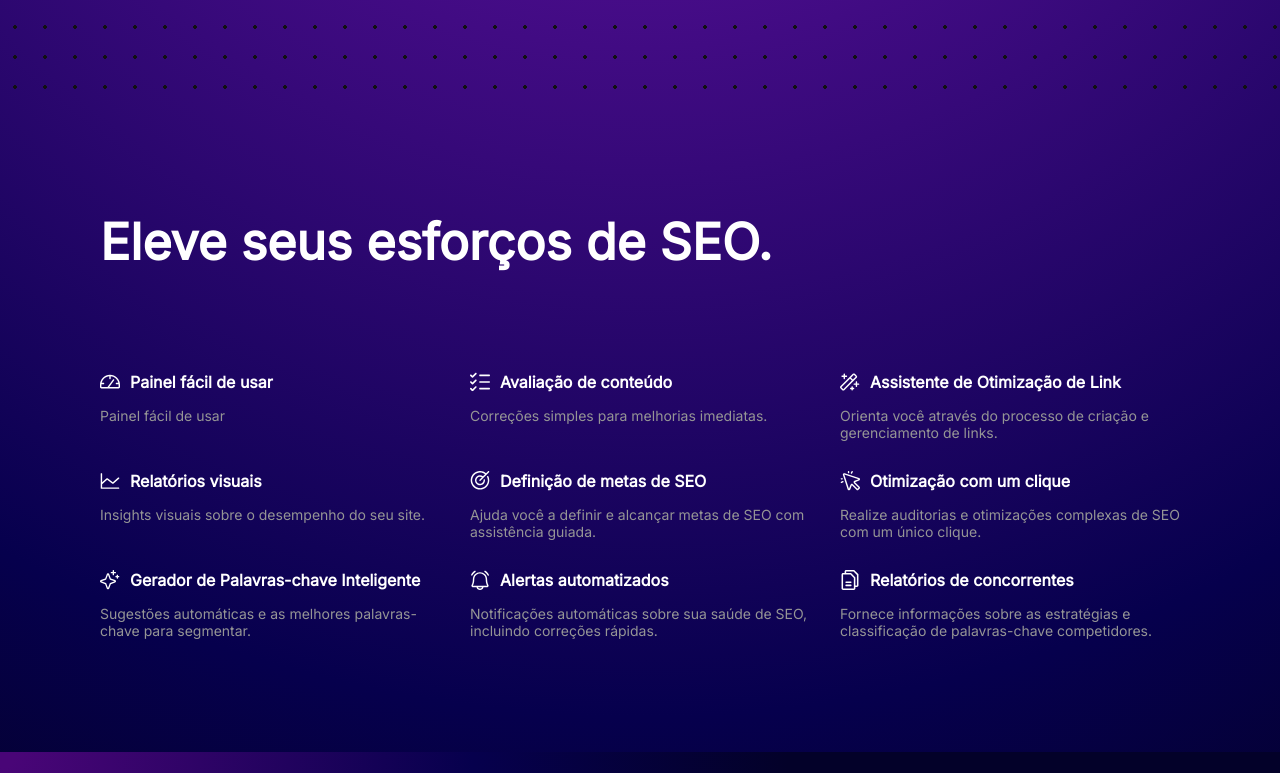
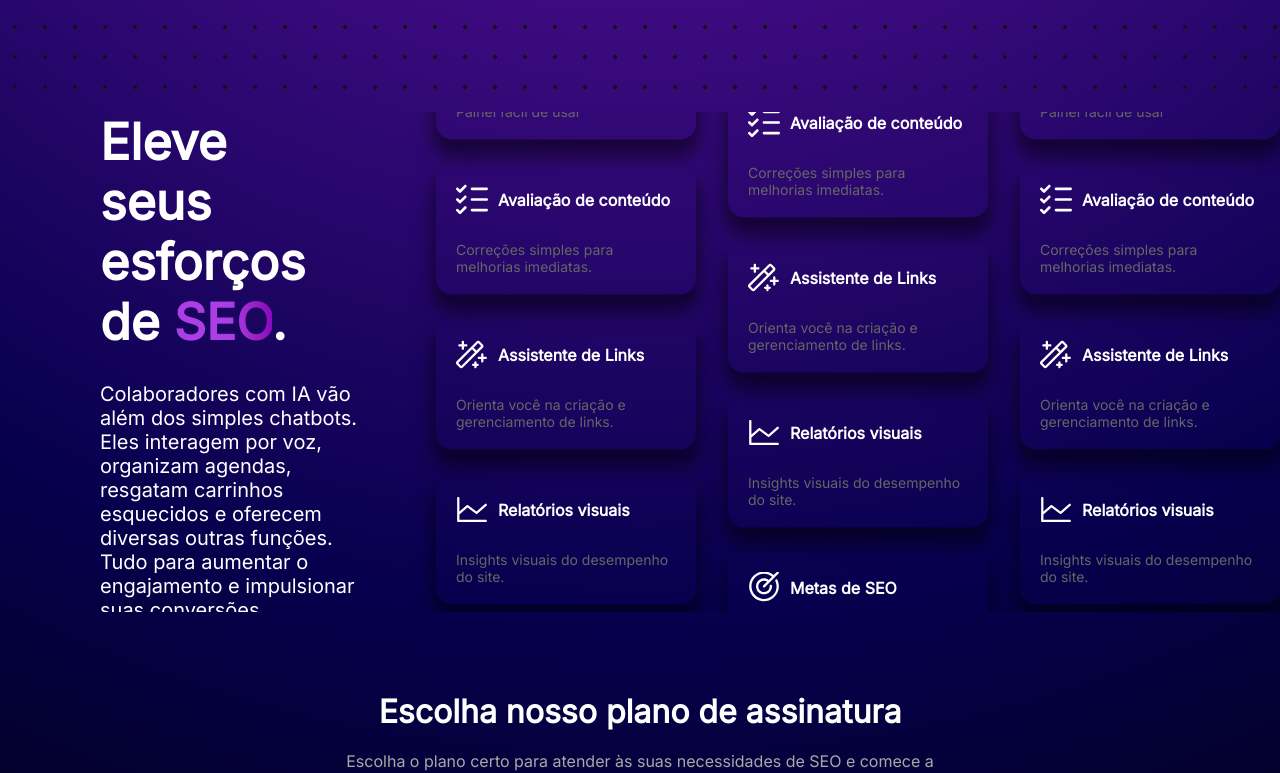
Before and after one commit to DevNataVaz/web-ChatAI-, a React (Vite) app: page / in a window 1280 px wide. Shown: the part 3812-4585 px from the top of the page. Built offline with nearby package versions, Linux system fonts and the light colour scheme; no server answers.

Commit message:
atualização estilos

```diff
--- a/src/components/SectionSEO/index.jsx
+++ b/src/components/SectionSEO/index.jsx
@@ -1,89 +1,75 @@
 import React from "react";
-import styles from './sectionSEO.module.css'
-import Speed from '../../assets/icons/speed.svg'
-import List from '../../assets/icons/list.svg'
-import Lapis from '../../assets/icons/lapis.svg'
-import Grafic from '../../assets/icons/grafic.svg'
-import Alvo from '../../assets/icons/alvo.svg'
-import Mouse from '../../assets/icons/mouse.svg'
-import Star from '../../assets/icons/star.svg'
-import Sino from '../../assets/icons/sino.svg'
-import Page from '../../assets/icons/page.svg'
+import styles from './sectionSEO.module.css';
+import Speed from '../../assets/icons/speed.svg';
+import List from '../../assets/icons/list.svg';
+import Lapis from '../../assets/icons/lapis.svg';
+import Grafic from '../../assets/icons/grafic.svg';
+import Alvo from '../../assets/icons/alvo.svg';
+import Mouse from '../../assets/icons/mouse.svg';
+import Star from '../../assets/icons/star.svg';
+import Sino from '../../assets/icons/sino.svg';
+import Page from '../../assets/icons/page.svg';
+
+const cards = [
+  { img: Speed, title: "Painel fácil de usar", desc: "Painel fácil de usar" },
+  { img: List, title: "Avaliação de conteúdo", desc: "Correções simples para melhorias imediatas." },
+  { img: Lapis, title: "Assistente de Links", desc: "Orienta você na criação e gerenciamento de links." },
+  { img: Grafic, title: "Relatórios visuais", desc: "Insights visuais do desempenho do site." },
+  { img: Alvo, title: "Metas de SEO", desc: "Defina e alcance metas com assistência." },
+  { img: Mouse, title: "Otimização 1 clique", desc: "Auditorias com um clique." },
+  { img: Star, title: "Palavras-chave Inteligente", desc: "Sugestões automáticas de palavras-chave." },
+  { img: Sino, title: "Alertas automatizados", desc: "Notificações sobre saúde do SEO." },
+  { img: Page, title: "Concorrência", desc: "Relatórios de concorrentes." }
+];
 
 function SectionSEO() {
+  const duplicated = [...cards, ...cards]; // permite loop visual
+
   return (
-        <>
-        <div className={styles.containerGeral}>
+    <div className={styles.carouselContainer}>
+
       <div className={styles.containerTitle} data-aos="fade-right" data-aos-delay="900">
-                <h1>Eleve seus esforços de SEO.</h1>
+        <h1>Eleve seus esforços de <span >SEO</span>.</h1>
+        <p>Colaboradores com IA vão além dos simples chatbots. Eles interagem por voz, organizam agendas, resgatam carrinhos esquecidos e oferecem diversas outras funções. Tudo para aumentar o engajamento e impulsionar suas conversões.</p>
       </div>
-            <div className={styles.container}>
-                <div className={styles.box} data-aos="fade-right" data-aos-delay="300">
-                    <div className={styles.boxImage} >
-                        <img src={Speed} alt="speed" />
-                        <h2>Painel fácil de usar</h2>
+      <div className={styles.column}>
+        {duplicated.map((card, i) => (
+          <div className={styles.box} key={`left-${i}`}>
+            <div className={styles.boxImage}>
+              <img src={card.img} alt={card.title} />
+              <h2>{card.title}</h2>
             </div>
-                    <p>Painel fácil de usar</p>
+            <p>{card.desc}</p>
           </div>
-                <div className={styles.box} data-aos="fade-down" data-aos-delay="900">
+        ))}
+      </div>
+
+      <div className={styles.columnReverse}>
+        {duplicated.map((card, i) => (
+          <div className={styles.box} key={`center-${i}`}>
             <div className={styles.boxImage}>
-                        <img src={List} alt="lista" />
-                        <h2>Avaliação de conteúdo</h2>
+              <img src={card.img} alt={card.title} />
+              <h2>{card.title}</h2>
             </div>
-                    <p>Correções simples para melhorias imediatas.</p>
+            <p>{card.desc}</p>
           </div>
-                <div className={styles.box} data-aos="fade-left" data-aos-delay="300">
+        ))}
+      </div>
+
+      <div className={styles.column}>
+        {duplicated.map((card, i) => (
+          <div className={styles.box} key={`right-${i}`}>
             <div className={styles.boxImage}>
-                        <img src={Lapis} alt="lapis" />
-                        <h2>Assistente de Otimização de Link</h2>
+              <img src={card.img} alt={card.title} />
+              <h2>{card.title}</h2>
             </div>
-                    <p>Orienta você através do processo de criação e gerenciamento de links.</p>
+            <p>{card.desc}</p>
           </div>
-                <div className={styles.box} data-aos="fade-right" data-aos-delay="600">
-                    <div className={styles.boxImage}>
-                        <img src={Grafic} alt="grafico" />
-                        <h2>Relatórios visuais</h2>
+        ))}
       </div>
-                    <p>Insights visuais sobre o desempenho do seu site.</p>
+
+
     </div>
-                <div className={styles.box} data-aos="flip-right" data-aos-delay="200">
-                    <div className={styles.boxImage}>
-                        <img src={Alvo} alt="alvo" />
-                        <h2>Definição de metas de SEO</h2>
-                    </div>
-                    <p>Ajuda você a definir e alcançar metas de SEO com assistência guiada.</p>
-                </div>
-                <div className={styles.box} data-aos="fade-left" data-aos-delay="600">
-                    <div className={styles.boxImage}>
-                        <img src={Mouse} alt="mouse" />
-                        <h2>Otimização com um clique</h2>
-                    </div>
-                    <p>Realize auditorias e otimizações complexas de SEO com um único clique.</p>
-                </div>
-                <div className={styles.box} data-aos="fade-right" data-aos-delay="900">
-                    <div className={styles.boxImage}>
-                        <img src={Star} alt="estrela" />
-                        <h2>Gerador de Palavras-chave Inteligente</h2>
-                    </div>
-                    <p>Sugestões automáticas e as melhores palavras-chave para segmentar.</p>
-                </div>
-                <div className={styles.box} data-aos="fade-up" data-aos-delay="700">
-                    <div className={styles.boxImage}>
-                        <img src={Sino} alt="sino" />
-                        <h2>Alertas automatizados</h2>
-                    </div>
-                    <p>Notificações automáticas sobre sua saúde de SEO, incluindo correções rápidas.</p>
-                </div>
-                <div className={styles.box} data-aos="fade-left" data-aos-delay="900">
-                    <div className={styles.boxImage}>
-                        <img src={Page} alt="pagina" />
-                        <h2>Relatórios de concorrentes</h2>
-                    </div>
-                    <p>Fornece informações sobre as estratégias e classificação de palavras-chave competidores.</p>
-                </div>
-            </div>
-            </div>
-        </>
   );
 }
 
--- a/src/components/SectionSEO/sectionSEO.module.css
+++ b/src/components/SectionSEO/sectionSEO.module.css
@@ -1,19 +1,59 @@
+.carouselContainer {
+    display: flex;
+    justify-content: center;
+    gap: 32px;
+    position: relative;
+    height: 500px;
+    overflow: hidden;
+  }
+
+  .column,
+.columnReverse {
+  display: flex;
+  flex-direction: column;
+  gap: 24px;
+  animation: scrollY 20s linear infinite;
+}
+.columnReverse {
+    animation: scrollYReverse 20s linear infinite;
+  }
+
+
 .containerGeral {
     width: 100%;
     height: auto;
     min-height: 80vh;
     padding-top: 100px;
+    display: flex;
 
 }
 
 .containerTitle {
-    font-size: 25px;
-    width: 45%;
-    color: #fff;
+
     display: flex;
+    flex-direction: column;
     justify-content: flex-start;
     padding-left: 400px;
-    padding-bottom: 50px;
+
+}
+
+.containerTitle span {
+    background: linear-gradient(266deg, rgba(138, 5, 190, 1) 0%, rgba(148, 29, 193, 1) 15%, rgba(171, 63, 229, 1) 44%);
+    -webkit-background-clip: text;
+    -webkit-text-fill-color: transparent;
+}
+
+.containerTitle h1 {
+    font-size: 50px;
+    width: 65%;
+    color: #fff;
+    padding-bottom: 30px;
+}
+
+.containerTitle p {
+    font-size: 20px;
+    color: #fff;
+    width: 85%;
 }
 
 .container {
@@ -23,15 +63,37 @@
     padding: 50px 400px;
 }
 
+
+
+.row,
+.rowReverse {
+  display: flex;
+  width: max-content;
+  animation: scroll 40s linear infinite;
+}
+
+.rowReverse {
+  animation: scrollReverse 40s linear infinite;
+}
+
+
 .box {
+    width: 260px;
+    height: 180px;
+
+    border-radius: 16px;
+    box-shadow: 0px 14px 18px 3px rgba(0,0,0,0.52);
+-webkit-box-shadow: 0px 14px 18px 3px rgba(0,0,0,0.52);
+-moz-box-shadow: 0px 14px 18px 3px rgba(0,0,0,0.52);
+    padding: 20px;
     display: flex;
     flex-direction: column;
-    gap: 20px;
+    justify-content: center;
+    transition: transform 0.3s;
   }
 
-.box p {
-    color: #959595;
-    font-size: 14px;
+  .box:hover {
+    transform: scale(1.05);
   }
 
   .boxImage {
@@ -41,15 +103,61 @@
   }
 
   .boxImage img {
-    width: 20px;
-    height: 20px;
+    width: 32px;
+    height: 32px;
   }
 
   .boxImage h2 {
+    font-size: 16px;
     color: #fff;
-    font-size: 16px;
+    margin: 0;
   }
 
+  .box p {
+    font-size: 14px;
+    color: #666;
+    margin-top: 10px;
+  }
+
+/* Animações verticais */
+@keyframes scrollY {
+    0% {
+      transform: translateY(0);
+    }
+    100% {
+      transform: translateY(-50%);
+    }
+  }
+
+  @keyframes scrollYReverse {
+    0% {
+      transform: translateY(-50%);
+    }
+    100% {
+      transform: translateY(0);
+    }
+  }
+
+  /* Fade Top e Bottom */
+  .fadeTop,
+  .fadeBottom {
+    position: absolute;
+    left: 0;
+    right: 0;
+    height: 80px;
+    z-index: 1;
+    pointer-events: none;
+  }
+
+  .fadeTop {
+    top: 0;
+    background: linear-gradient(to bottom, rgba(255,255,255,1), rgba(255,255,255,0));
+  }
+
+  .fadeBottom {
+    bottom: 0;
+    background: linear-gradient(to top, rgba(255,255,255,1), rgba(255,255,255,0));
+  }
 /* Media Query para 1280px */
 @media (max-width: 1280px) {
     .containerTitle {
--- a/src/components/planos/planos.module.css
+++ b/src/components/planos/planos.module.css
@@ -1,7 +1,7 @@
 .container {
   padding: 80px 0;
   color: white;
-  background: radial-gradient(circle at 0% 0%, rgb(73, 5, 119) 1%, rgba(6, 0, 77, 1) 30%, rgba(3, 1, 41, 1) 50%);
+
   background-size: cover;
 
 }
--- a/src/pages/Dashboard/SideBar/SideBar.jsx
+++ b/src/pages/Dashboard/SideBar/SideBar.jsx
@@ -3,7 +3,7 @@ import styles from './Sidebar.module.css';
 export default function Sidebar() {
   return (
     <aside className={styles.sidebar}>
-      <div className={styles.logo}>📘 zaia</div>
+      <div className={styles.logo}>AnimusIA</div>
       <select className={styles.select}>
         <option>Conta agência</option>
       </select>
```
Also changed, not shown: src/components/AnimatedText.jsx (deleted, +0 -41 lines). Lines whose indentation alone changed are shown as unchanged.
